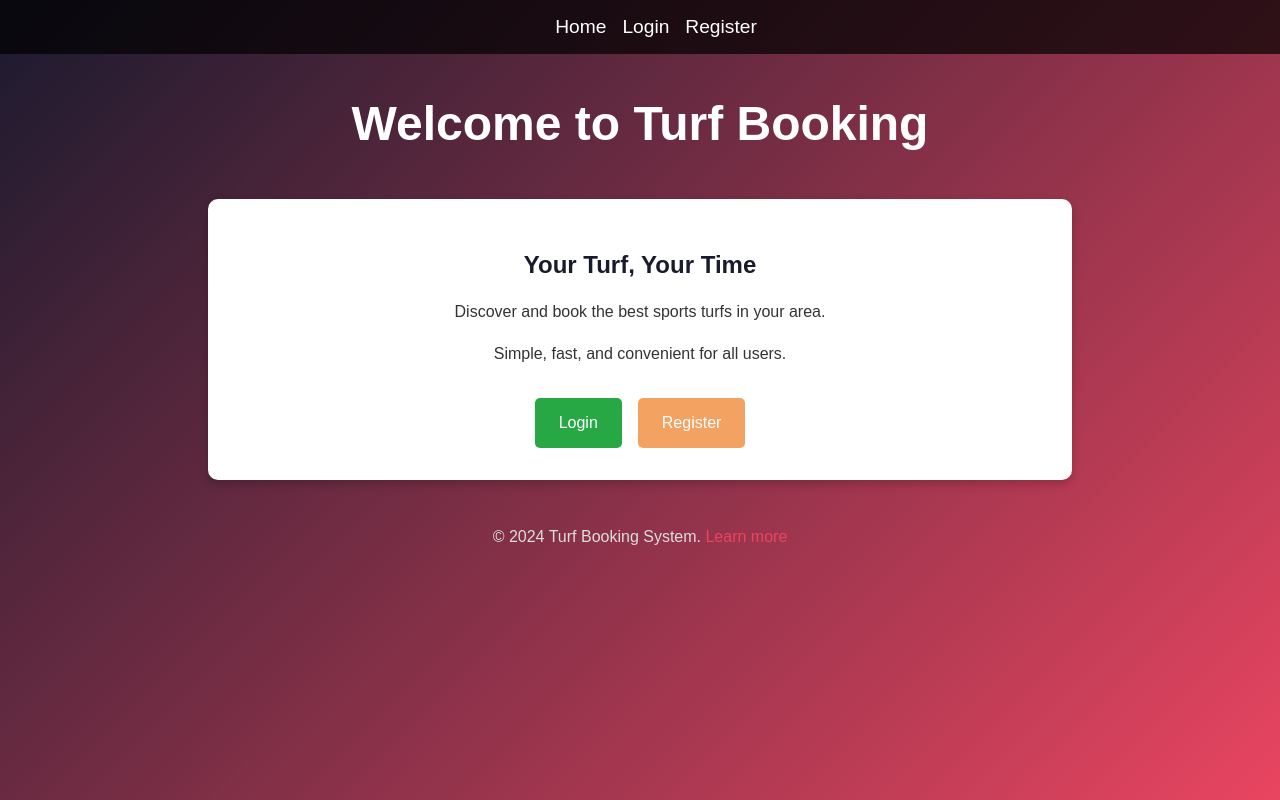
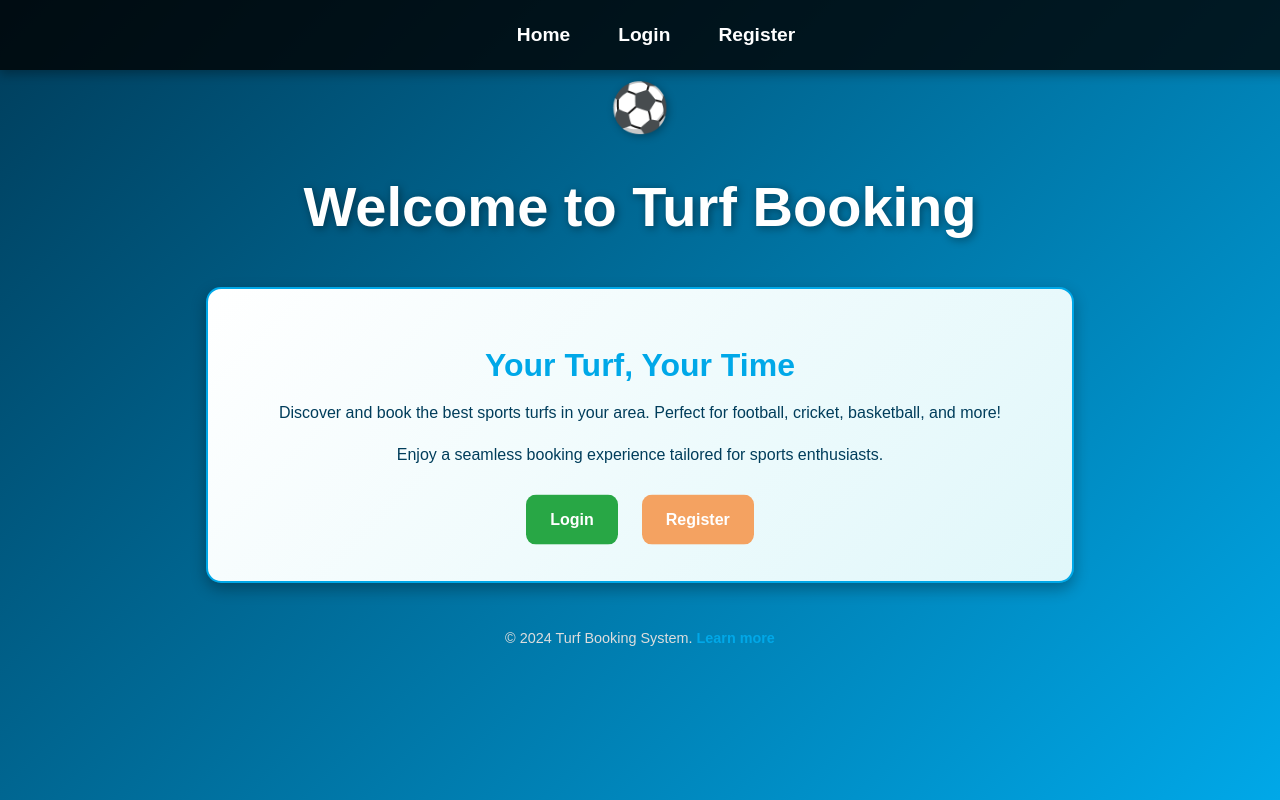
Before and after one commit to RahulShirsat003/Turf_Booking_Sysyem, a Flask app: page / in a window 1280 px wide. Run offline with Flask 3, Linux system fonts and the light colour scheme.

Commit message:
pip testing  commit

```diff
--- a/templates/home.html
+++ b/templates/home.html
@@ -5,12 +5,13 @@
     <meta name="viewport" content="width=device-width, initial-scale=1.0">
     <title>Welcome to Turf Booking System</title>
     <style>
+        /* General Styles */
         body {
             font-family: 'Arial', sans-serif;
             margin: 0;
             padding: 0;
-            background: linear-gradient(135deg, #1a1a2e, #e94560);
-            color: #fff;
+            background: linear-gradient(135deg, #003d5b, #00a8e8);
+            color: #ffffff;
             display: flex;
             flex-direction: column;
             align-items: center;
@@ -19,7 +20,7 @@
 
         nav {
             width: 100%;
-            background-color: rgba(0, 0, 0, 0.7);
+            background-color: rgba(0, 0, 0, 0.8);
             padding: 1rem;
             position: fixed;
             top: 0;
@@ -28,43 +29,52 @@
             justify-content: center;
             gap: 1rem;
             z-index: 1000;
+            box-shadow: 0 4px 10px rgba(0, 0, 0, 0.3);
         }
 
         nav a {
-            color: #fff;
+            color: #ffffff;
             text-decoration: none;
             font-size: 1.2rem;
-            transition: color 0.3s;
+            font-weight: bold;
+            padding: 0.5rem 1rem;
+            border-radius: 5px;
+            transition: background-color 0.3s, color 0.3s;
         }
 
         nav a:hover {
-            color: #e94560;
+            background-color: #00a8e8;
+            color: #003d5b;
         }
 
         header {
-            margin-top: 4rem; /* Space for the navbar */
+            margin-top: 5rem; /* Space for the navbar */
             text-align: center;
         }
 
         header h1 {
-            font-size: 3rem;
+            font-size: 3.5rem;
+            font-weight: bold;
             margin-bottom: 1rem;
+            text-shadow: 2px 2px 8px rgba(0, 0, 0, 0.4);
         }
 
         .content {
-            width: 100%;
+            width: 90%;
             max-width: 800px;
-            background: #fff;
-            color: #333;
-            border-radius: 10px;
-            box-shadow: 0 4px 10px rgba(0, 0, 0, 0.2);
+            background: #ffffff;
+            color: #003d5b;
+            border-radius: 15px;
+            box-shadow: 0 6px 15px rgba(0, 0, 0, 0.3);
             padding: 2rem;
             text-align: center;
             margin-top: 2rem;
         }
 
         .content h2 {
-            color: #1a1a2e;
+            color: #00a8e8;
+            font-size: 2rem;
+            margin-bottom: 1rem;
         }
 
         .content p {
@@ -75,7 +85,7 @@
         .buttons {
             display: flex;
             justify-content: center;
-            gap: 1rem;
+            gap: 1.5rem;
             margin-top: 2rem;
         }
 
@@ -83,10 +93,11 @@
             display: inline-block;
             padding: 1rem 1.5rem;
             font-size: 1rem;
+            font-weight: bold;
             color: #ffffff;
             text-decoration: none;
-            border-radius: 5px;
-            transition: background-color 0.3s;
+            border-radius: 10px;
+            transition: transform 0.3s, box-shadow 0.3s;
         }
 
         .button-user {
@@ -98,22 +109,55 @@
         }
 
         .button:hover {
-            opacity: 0.9;
+            transform: translateY(-3px);
+            box-shadow: 0 4px 10px rgba(0, 0, 0, 0.3);
         }
 
         footer {
             margin-top: 2rem;
             text-align: center;
             color: #ddd;
+            font-size: 0.9rem;
         }
 
         footer a {
-            color: #e94560;
+            color: #00a8e8;
             text-decoration: none;
+            font-weight: bold;
         }
 
         footer a:hover {
             text-decoration: underline;
+        }
+
+        /* Sports-themed Background for the Content */
+        .content {
+            background: linear-gradient(135deg, #ffffff, #e0f7fa);
+            border: 2px solid #00a8e8;
+        }
+
+        /* Add a Sports Icon at the Top */
+        header::before {
+            content: "⚽";
+            font-size: 3rem;
+            display: block;
+            color: #ffffff;
+            text-shadow: 2px 2px 8px rgba(0, 0, 0, 0.3);
+            margin-bottom: 1rem;
+        }
+
+        /* Add subtle animations */
+        .button {
+            animation: bounce 2s infinite;
+        }
+
+        @keyframes bounce {
+            0%, 100% {
+                transform: translateY(0);
+            }
+            50% {
+                transform: translateY(-5px);
+            }
         }
     </style>
 </head>
@@ -130,8 +174,8 @@
 
     <div class="content">
         <h2>Your Turf, Your Time</h2>
-        <p>Discover and book the best sports turfs in your area.</p>
-        <p>Simple, fast, and convenient for all users.</p>
+        <p>Discover and book the best sports turfs in your area. Perfect for football, cricket, basketball, and more!</p>
+        <p>Enjoy a seamless booking experience tailored for sports enthusiasts.</p>
         <div class="buttons">
             <a href="/login" class="button button-user">Login</a>
             <a href="/register" class="button button-register">Register</a>
```
